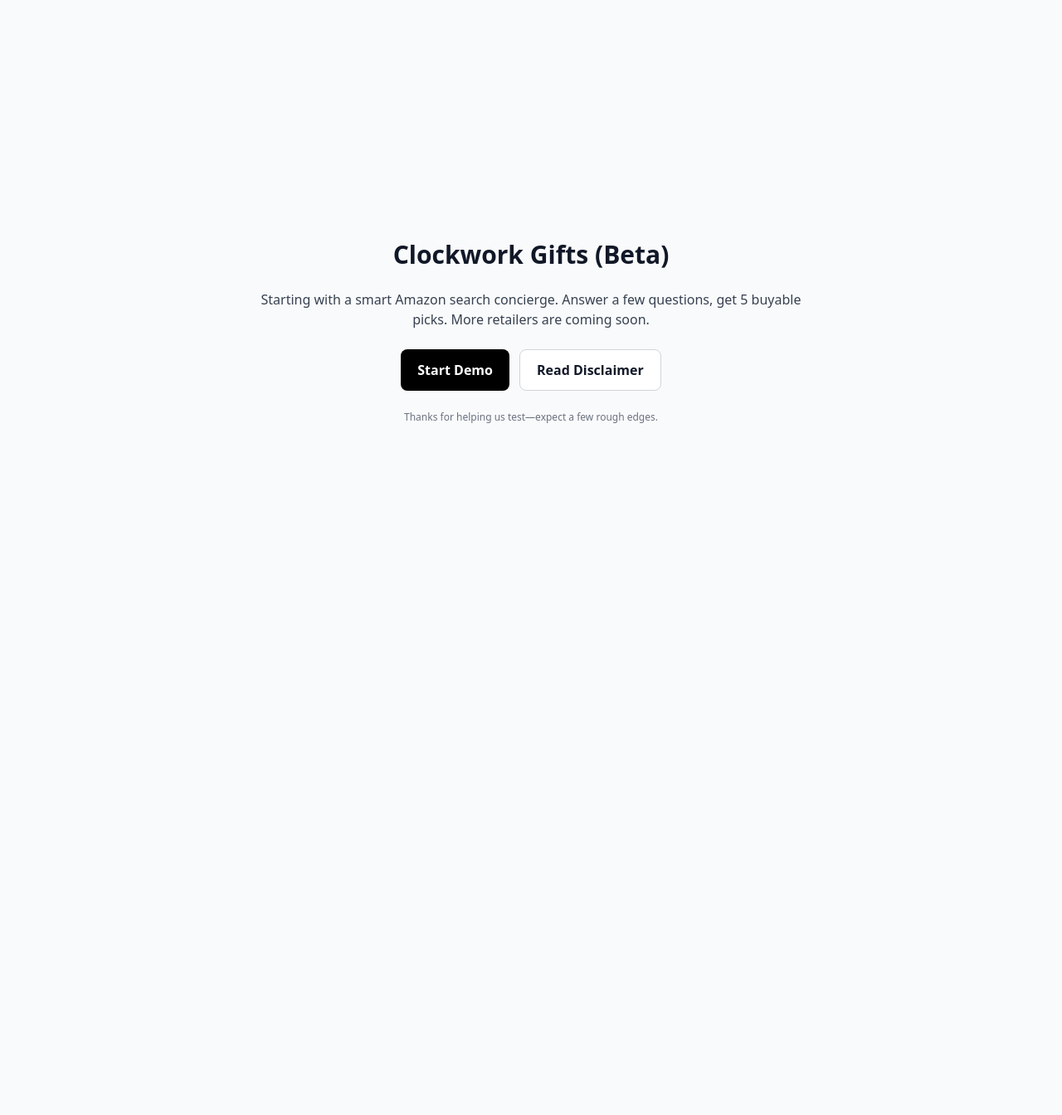
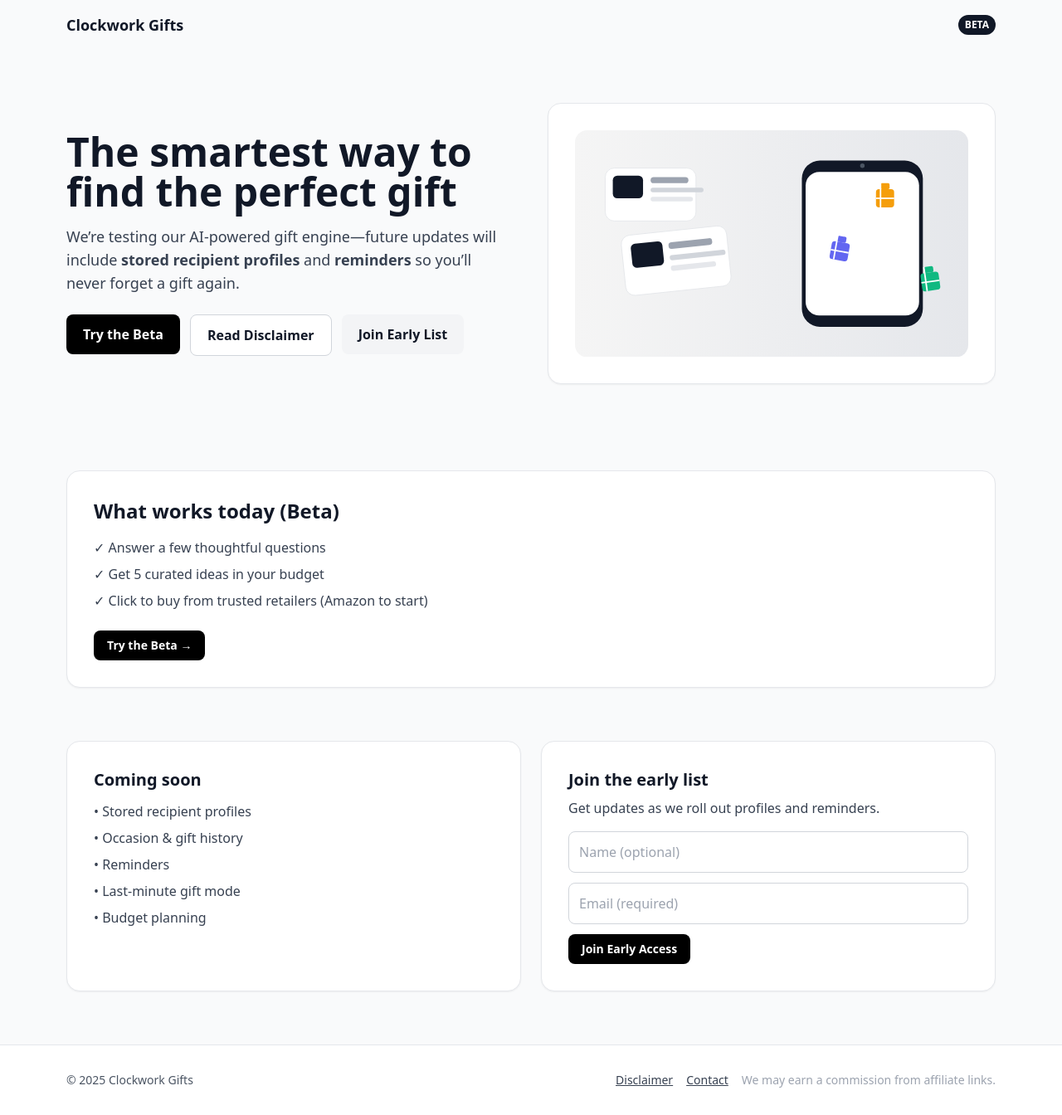
Before and after one commit to 904strengthclub/clockworkgifts-concierge, a Next.js app: page / in a window 1280 px wide. Shown: the whole page at 83% size. Before the commit the page ends 800 px from the top, so only its background shows below. Built offline with nearby package versions, Linux system fonts and the light colour scheme.

Commit message:
Stylistic Changes to homepage.

```diff
--- /dev/null
+++ b/app/api/early-signup/route.ts
@@ -0,0 +1,27 @@
+// app/api/early-signup/route.ts
+import { NextResponse } from 'next/server';
+import { db } from '@/lib/firebaseAdmin';
+
+export async function POST(req: Request) {
+  try {
+    const { name, email } = await req.json();
+
+    if (!email || typeof email !== 'string' || !email.includes('@')) {
+      return NextResponse.json({ error: 'Valid email is required' }, { status: 400 });
+    }
+
+    const doc = {
+      name: typeof name === 'string' ? name.trim() : '',
+      email: email.trim().toLowerCase(),
+      timestamp: new Date().toISOString(),
+      source: 'homepage',
+    };
+
+    await db.collection('early_access_signups').add(doc);
+
+    return NextResponse.json({ ok: true });
+  } catch (err) {
+    console.error('early-signup error:', err);
+    return NextResponse.json({ error: 'Failed to save signup' }, { status: 500 });
+  }
+}
--- a/app/page.tsx
+++ b/app/page.tsx
@@ -1,20 +1,185 @@
+'use client';
+
+import { useState } from 'react';
+import Link from 'next/link';
 import Button from '@/components/ui/Button';
 
-export default function Home() {
+export default function HomePage() {
+  const [email, setEmail] = useState('');
+  const [name, setName] = useState('');
+  const [busy, setBusy] = useState(false);
+  const [done, setDone] = useState<null | 'ok' | 'err'>(null);
+
+  async function submitEarly(e: React.FormEvent) {
+    e.preventDefault();
+    setBusy(true);
+    setDone(null);
+    try {
+      const res = await fetch('/api/early-signup', {
+        method: 'POST',
+        headers: { 'Content-Type': 'application/json' },
+        body: JSON.stringify({ name, email }),
+      });
+      if (!res.ok) throw new Error('bad status');
+      setDone('ok');
+      setEmail('');
+      setName('');
+    } catch {
+      setDone('err');
+    } finally {
+      setBusy(false);
+    }
+  }
+
   return (
-    <main className="min-h-screen grid place-items-center p-6">
-      <div className="max-w-2xl w-full text-center space-y-6">
-        <h1 className="text-3xl font-bold">Clockwork Gifts (Beta)</h1>
-        <p className="text-gray-700">
-          Starting with a smart Amazon search concierge. Answer a few questions, get 5 buyable picks.
-          More retailers are coming soon.
-        </p>
-        <div className="inline-flex gap-3 justify-center">
-          <Button href="/start" size="lg">Start Demo</Button>
-          <Button href="/disclaimer" variant="outline" size="lg">Read Disclaimer</Button>
+    <main className="min-h-screen bg-gray-50 text-gray-900">
+      {/* Top bar */}
+      <header className="max-w-6xl mx-auto flex items-center justify-between px-4 py-4">
+        <div className="text-lg font-semibold">Clockwork Gifts</div>
+        <span className="text-xs font-semibold bg-gray-900 text-white px-2 py-1 rounded-full">BETA</span>
+      </header>
+
+      {/* Hero */}
+      <section className="max-w-6xl mx-auto px-4 py-10 md:py-16 grid md:grid-cols-2 gap-10 items-center">
+        <div>
+          <h1 className="text-3xl md:text-5xl font-extrabold leading-tight">
+            The smartest way to find the perfect gift
+          </h1>
+          <p className="mt-4 text-lg text-gray-700">
+            We’re testing our AI-powered gift engine—future updates will include <strong>stored recipient profiles</strong> and <strong>reminders</strong> so you’ll never forget a gift again.
+          </p>
+
+          <div className="mt-6 flex flex-wrap gap-3">
+            <Link href="/start"><Button size="lg">Try the Beta</Button></Link>
+            <Link href="/disclaimer"><Button size="lg" variant="outline">Read Disclaimer</Button></Link>
+            <a href="#early-list"><Button size="lg" variant="soft">Join Early List</Button></a>
+          </div>
         </div>
-        <p className="text-xs text-gray-500">Thanks for helping us test—expect a few rough edges.</p>
-      </div>
+
+        {/* Playful inline SVG illustration */}
+        <div className="bg-white rounded-2xl border border-gray-200 shadow-sm p-6 md:p-8">
+          <svg viewBox="0 0 520 300" className="w-full h-auto">
+            <defs>
+              <linearGradient id="g1" x1="0" x2="1">
+                <stop offset="0%" stopColor="#f5f5f5" />
+                <stop offset="100%" stopColor="#e5e7eb" />
+              </linearGradient>
+            </defs>
+            <rect x="0" y="0" width="520" height="300" fill="url(#g1)" rx="16" />
+            {/* phone */}
+            <rect x="300" y="40" width="160" height="220" rx="24" fill="#111827" />
+            <rect x="305" y="55" width="150" height="190" rx="18" fill="#fff" />
+            <circle cx="380" cy="47" r="3" fill="#4b5563" />
+            {/* little gift cards */}
+            <g transform="translate(40,50)">
+              <rect width="120" height="70" rx="12" fill="#ffffff" stroke="#e5e7eb" />
+              <rect x="10" y="10" width="40" height="30" rx="6" fill="#111827" />
+              <rect x="60" y="12" width="50" height="8" rx="4" fill="#9ca3af" />
+              <rect x="60" y="26" width="70" height="6" rx="3" fill="#d1d5db" />
+              <rect x="60" y="38" width="56" height="6" rx="3" fill="#e5e7eb" />
+            </g>
+            <g transform="translate(60,140) rotate(-6)">
+              <rect width="140" height="80" rx="12" fill="#ffffff" stroke="#e5e7eb" />
+              <rect x="12" y="12" width="42" height="32" rx="6" fill="#111827" />
+              <rect x="62" y="15" width="58" height="9" rx="4" fill="#9ca3af" />
+              <rect x="62" y="32" width="74" height="7" rx="3" fill="#d1d5db" />
+              <rect x="62" y="46" width="60" height="7" rx="3" fill="#e5e7eb" />
+            </g>
+            {/* floating gift icons */}
+            <g transform="translate(410,90)">
+              <rect x="-12" y="-12" width="24" height="24" rx="4" fill="#f59e0b" />
+              <rect x="-6" y="-20" width="12" height="8" rx="2" fill="#f59e0b" />
+              <line x1="-6" y1="-20" x2="-6" y2="12" stroke="#fff" strokeWidth="2"/>
+              <line x1="-12" y1="0" x2="12" y2="0" stroke="#fff" strokeWidth="2"/>
+            </g>
+            <g transform="translate(350,160) rotate(10)">
+              <rect x="-12" y="-12" width="24" height="24" rx="4" fill="#6366f1" />
+              <rect x="-6" y="-20" width="12" height="8" rx="2" fill="#6366f1" />
+              <line x1="-6" y1="-20" x2="-6" y2="12" stroke="#fff" strokeWidth="2"/>
+              <line x1="-12" y1="0" x2="12" y2="0" stroke="#fff" strokeWidth="2"/>
+            </g>
+            <g transform="translate(470,200) rotate(-8)">
+              <rect x="-12" y="-12" width="24" height="24" rx="4" fill="#10b981" />
+              <rect x="-6" y="-20" width="12" height="8" rx="2" fill="#10b981" />
+              <line x1="-6" y1="-20" x2="-6" y2="12" stroke="#fff" strokeWidth="2"/>
+              <line x1="-12" y1="0" x2="12" y2="0" stroke="#fff" strokeWidth="2"/>
+            </g>
+          </svg>
+        </div>
+      </section>
+
+      {/* What works today */}
+      <section className="max-w-6xl mx-auto px-4 py-10">
+        <div className="bg-white rounded-2xl border border-gray-200 shadow-sm p-6 md:p-8">
+          <h2 className="text-2xl font-semibold">What works today (Beta)</h2>
+          <ul className="mt-4 space-y-2 text-gray-700">
+            <li>✓ Answer a few thoughtful questions</li>
+            <li>✓ Get 5 curated ideas in your budget</li>
+            <li>✓ Click to buy from trusted retailers (Amazon to start)</li>
+          </ul>
+          <div className="mt-6">
+            <Link href="/start"><Button size="md">Try the Beta →</Button></Link>
+          </div>
+        </div>
+      </section>
+
+      {/* Coming soon */}
+      <section className="max-w-6xl mx-auto px-4 py-6">
+        <div className="grid md:grid-cols-2 gap-6">
+          <div className="bg-white rounded-2xl border border-gray-200 shadow-sm p-6 md:p-8">
+            <h3 className="text-xl font-semibold">Coming soon</h3>
+            <ul className="mt-3 space-y-2 text-gray-700">
+              <li>• Stored recipient profiles</li>
+              <li>• Occasion & gift history</li>
+              <li>• Reminders</li>
+              <li>• Last-minute gift mode</li>
+              <li>• Budget planning</li>
+            </ul>
+          </div>
+
+          {/* Early list form */}
+          <div id="early-list" className="bg-white rounded-2xl border border-gray-200 shadow-sm p-6 md:p-8">
+            <h3 className="text-xl font-semibold">Join the early list</h3>
+            <p className="mt-2 text-gray-700">Get updates as we roll out profiles and reminders.</p>
+
+            <form onSubmit={submitEarly} className="mt-4 space-y-3">
+              <input
+                type="text"
+                placeholder="Name (optional)"
+                value={name}
+                onChange={(e) => setName(e.target.value)}
+                className="w-full border border-gray-300 rounded-lg p-3"
+              />
+              <input
+                type="email"
+                placeholder="Email (required)"
+                required
+                value={email}
+                onChange={(e) => setEmail(e.target.value)}
+                className="w-full border border-gray-300 rounded-lg p-3"
+              />
+              <Button type="submit" size="md" disabled={busy}>
+                {busy ? 'Saving…' : 'Join Early Access'}
+              </Button>
+
+              {done === 'ok' && <p className="text-green-600 text-sm">Thanks! You’re on the list.</p>}
+              {done === 'err' && <p className="text-red-600 text-sm">Something went wrong. Please try again.</p>}
+            </form>
+          </div>
+        </div>
+      </section>
+
+      {/* Footer */}
+      <footer className="mt-10 py-8 bg-white border-t border-gray-200">
+        <div className="max-w-6xl mx-auto px-4 flex flex-col md:flex-row items-center justify-between gap-3">
+          <p className="text-sm text-gray-600">© {new Date().getFullYear()} Clockwork Gifts</p>
+          <div className="flex gap-4 text-sm">
+            <Link href="/disclaimer" className="text-gray-700 underline">Disclaimer</Link>
+            <a href="mailto:support@clockworkgifts.com" className="text-gray-700 underline">Contact</a>
+            <span className="text-gray-400">We may earn a commission from affiliate links.</span>
+          </div>
+        </div>
+      </footer>
     </main>
   );
 }
--- /dev/null
+++ b/lib/firebaseAdmin.ts
@@ -0,0 +1,21 @@
+// lib/firebaseAdmin.ts
+import * as admin from 'firebase-admin';
+
+let app: admin.app.App | undefined;
+
+try {
+  // Reuse existing app during hot reloads/dev
+  app = admin.app();
+} catch {
+  const key = process.env.FIREBASE_SERVICE_ACCOUNT_KEY;
+  if (!key) {
+    throw new Error('Missing FIREBASE_SERVICE_ACCOUNT env var.');
+  }
+  const serviceAccount = JSON.parse(key);
+
+  app = admin.initializeApp({
+    credential: admin.credential.cert(serviceAccount),
+  });
+}
+
+export const db = admin.firestore(app);
```
